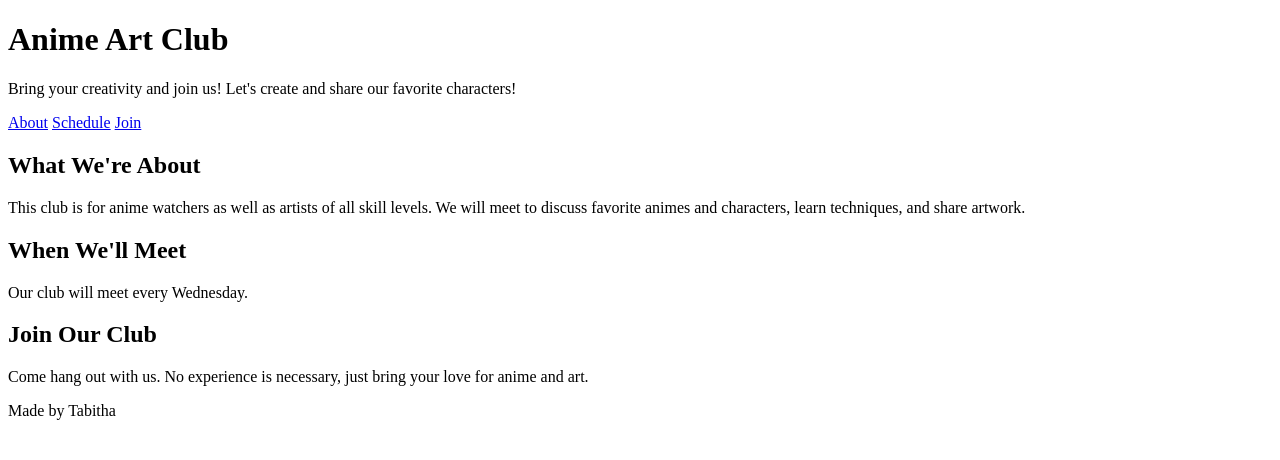
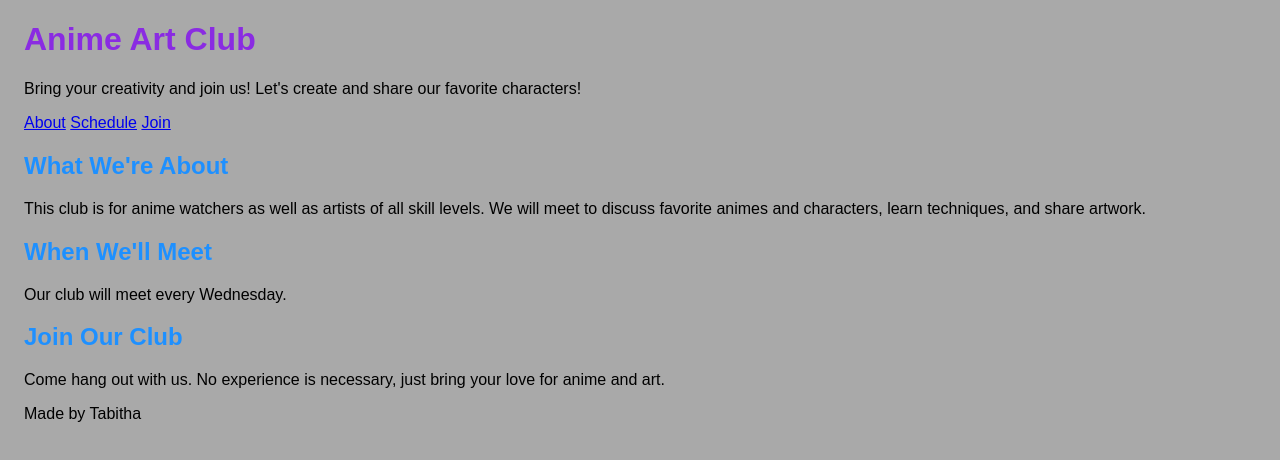
Before and after one commit to TabithaGB/signup-page, a plain HTML site: page index.html in a window 1280 px wide. Drawn offline with Linux system fonts and the light colour scheme.

Commit message:
Add styles

```diff
--- a/index.html
+++ b/index.html
@@ -4,7 +4,7 @@
     <meta charset="UTF-8">
     <meta name="viewport" content="width=device-width, initial-scale=1.0">
     <title>Anime Art Club</title>
-
+<link rel="stylesheet" href="style.css">
 </head>
 <body>
     <header>
--- /dev/null
+++ b/style.css
@@ -0,0 +1,17 @@
+html {
+    scroll-behavior: smooth;
+}
+
+body {
+    font-family: Arial, sans-serif;
+    margin: 0 24px;
+    background-color: darkgray;
+}
+
+h1 {
+    color: blueviolet;
+}
+
+h2 {
+    color:dodgerblue;
+}
```
